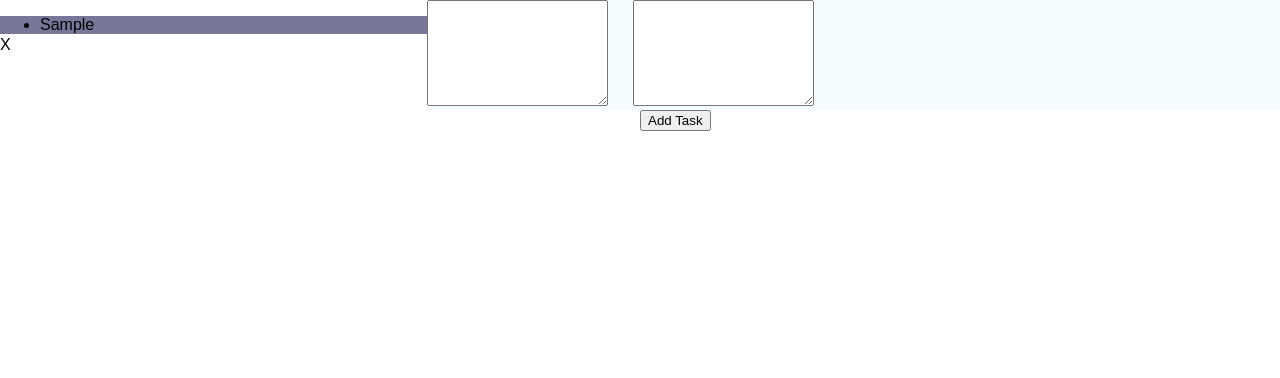
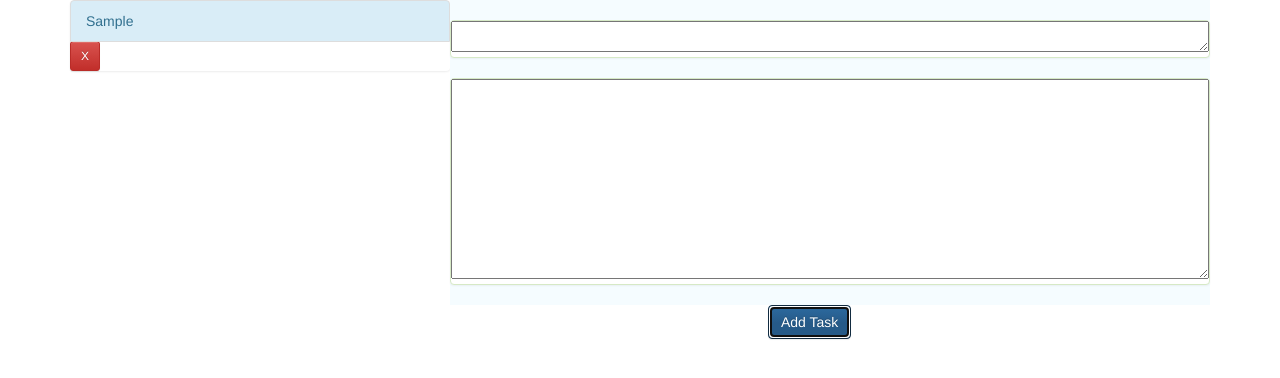
Before and after one commit to shubham-sp444/toDo_react_redux, a React (Create React App) app: page / in a window 1280 px wide. Both pictures are taken after typing "Sample", "Sample" into the empty fields and a click on the button "Add Task". Shown: the top 378 px of the page. Built offline with nearby package versions, Linux system fonts and the light colour scheme.

Commit message:
fifth commit

```diff
--- a/package.json
+++ b/package.json
@@ -3,7 +3,9 @@
   "version": "0.1.0",
   "private": true,
   "dependencies": {
+    "bootstrap": "^3.3.7",
     "react": "^16.0.0",
+    "react-bootstrap": "^0.31.5",
     "react-dom": "^16.0.0",
     "react-redux": "^5.0.6",
     "react-scripts": "1.0.16",
--- a/src/App.css
+++ b/src/App.css
@@ -4,6 +4,11 @@
   flex-direction: row;
   width: 100%;
   height: 100%;
+}
+
+.box {
+  align-content: center;
+  margin-top: 20px;
 }
 
 .left {
@@ -13,7 +18,6 @@
 
 .list {
   margin-bottom: 2px;
-  background-color: #777799;
 }
 
 .right {
@@ -23,13 +27,19 @@
 }
 
 .textbox {
-  height: 100px;
+  height: 200px;
   margin-right: 25px;
+  width: 100%;
+}
+
+.textboxtitle {
+  height: 31px;
+  width: 100%;
 }
 
 .button{
   position:absolute;
   bottom:10;
-  left: 50%;
+  left: 60%;
   align-content: center;
 }
--- a/src/App.js
+++ b/src/App.js
@@ -3,6 +3,9 @@ import './App.css';
 import {connect} from 'react-redux'
 import {addToDo, deleteTaskList} from './action'
 import ReactDOM from 'react-dom';
+import { Button, Panel, form, FormGroup, ControlLabel, ListGroup, ListGroupItem } from 'react-bootstrap';
+import 'bootstrap/dist/css/bootstrap.css';
+import 'bootstrap/dist/css/bootstrap-theme.css';
 
 export class App extends Component {
   constructor(props) {
@@ -53,29 +56,33 @@ export class App extends Component {
                 var kk = Object.keys(data);
                 //console.log(" KEYyyyyyyyy", kk[0]);
                 return(
-                  <div  >
-                    <ul key={index} className = "list">
-                      <li key={index} onClick = {this.displayTask.bind(this, data[kk[0]], kk[0])}> {kk} </li>
-                    </ul>
-                    <text onClick = {this.deleteTask.bind(this, index)}>X</text>
+                <div>
+                  <ListGroup className = "list">
+                    <ListGroupItem bsStyle="info" key={index} onClick = {this.displayTask.bind(this, data[kk[0]], kk[0])}> {kk} </ListGroupItem>
+                    <Button bsStyle="danger" bsSize="small" onClick = {this.deleteTask.bind(this, index)}>X</Button>
+                  </ListGroup>
               </div>
                 );
               })}
             </div>
             <div className = 'right'>
               <div>
-                <textarea className = "textbox"
+                <Panel header="title" bsStyle="success" className = "box">
+                  <textarea className = "textboxtitle"
                     type="search"
                     ref = "title"
                     onChange={(event) => {this.currentTitle = event.target.value}}
                   />
+                </Panel>
+                <Panel header="tasks" bsStyle="success" className = "box">
                   <textarea className = "textbox"
                     type="search"
                     ref = "text"
                     onChange={(event) => {this.currentText = event.target.value;}}
                   />
+              </Panel>
               </div>
-                <button className = "button" onClick = {this.addTask.bind(this)}>Add Task</button>
+                <Button bsStyle="primary" className ="button" onClick = {this.addTask.bind(this)}>Add Task</Button>
             </div>
           </div>
         );
```
Also changed, not shown: 1 other file (tests, documents, lock files or other folders). Lines whose indentation alone changed are shown as unchanged.
